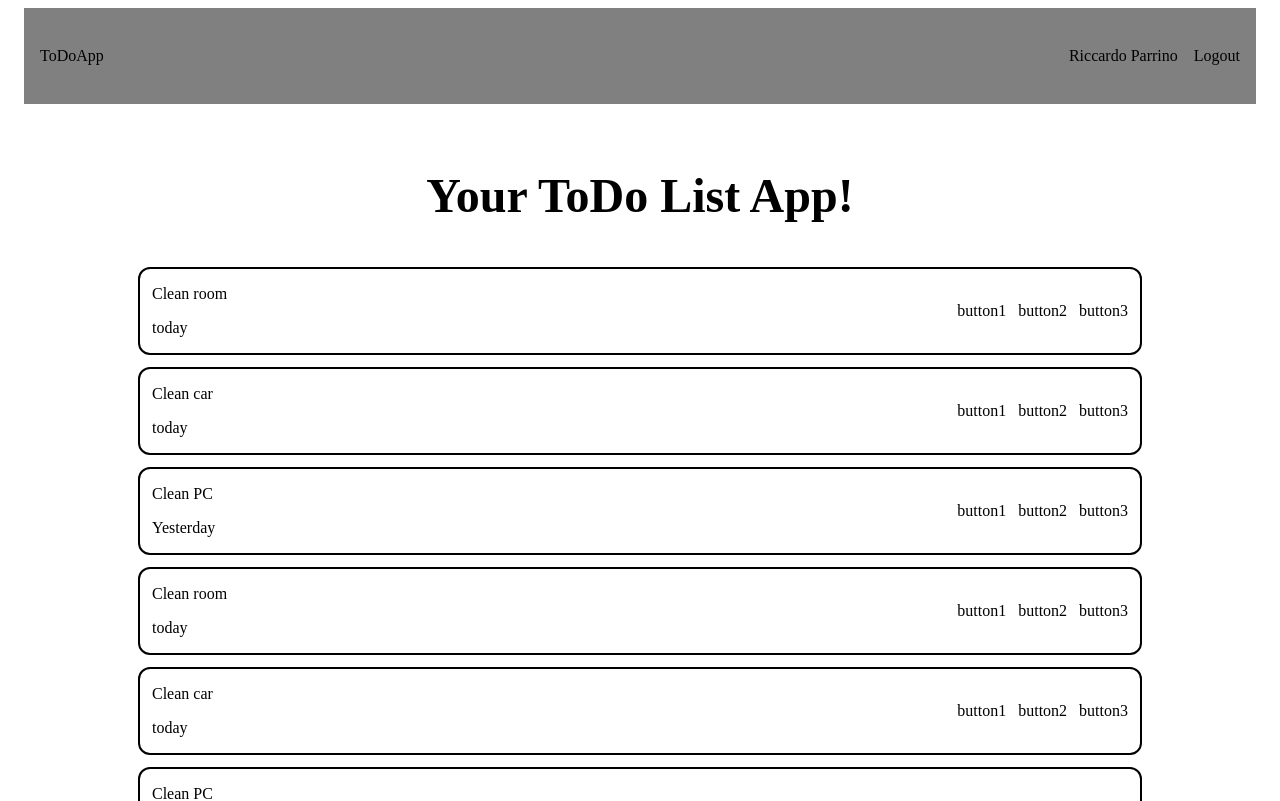
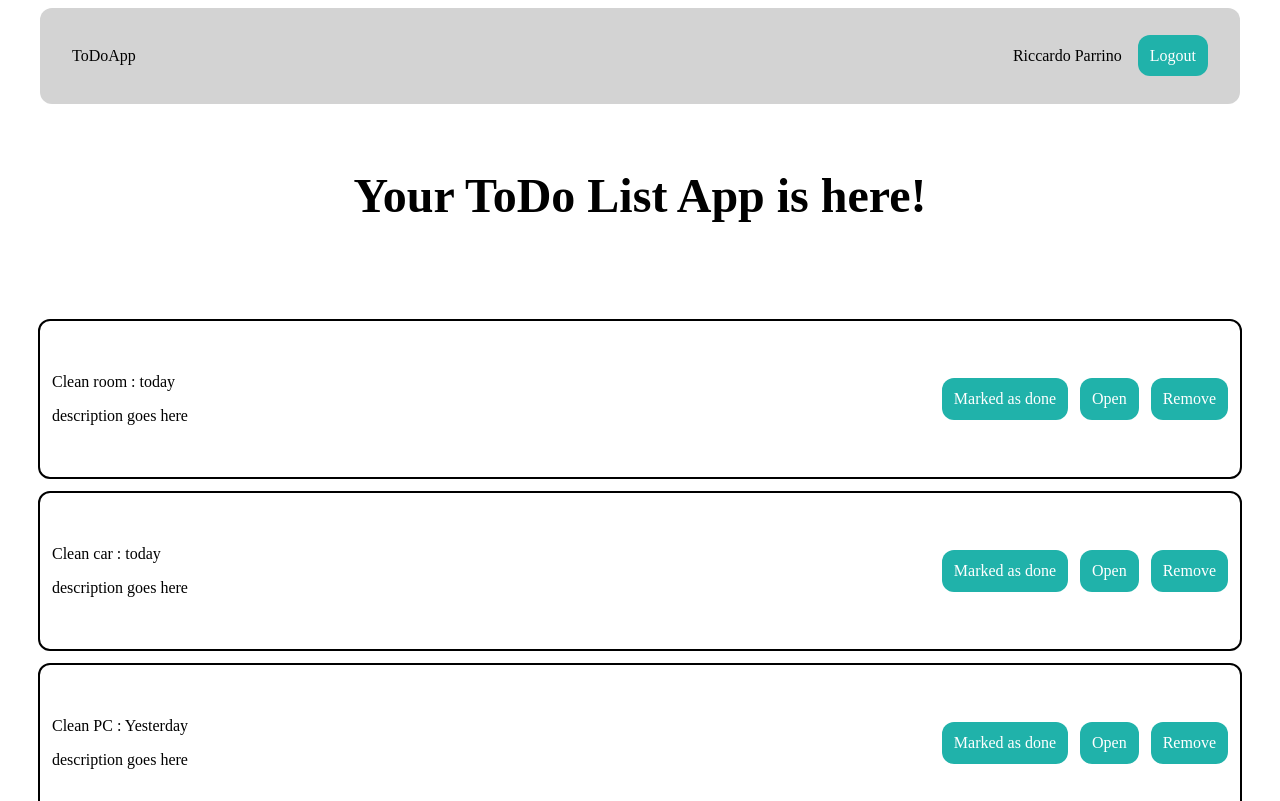
Before and after one commit to RiccardoParrino/ToDoApp, an Angular app in the folder frontend/todo/: page / in a window 1280 px wide. Shown: the top 801 px of the page. Built offline with nearby package versions, Linux system fonts and the light colour scheme.

Commit message:
better style app

```diff
--- a/frontend/todo/src/app/activity/activity.css
+++ b/frontend/todo/src/app/activity/activity.css
@@ -5,7 +5,8 @@
     align-items: center;
     border: solid black 2px;
     margin: 12px auto;
-    max-width: 1000px;
+    max-width: 1200px;
+    min-height: 156px;
     border-radius: 12px;
 }
 
@@ -21,3 +22,10 @@
     column-gap: 12px;
     margin: 0px 12px;
 }
+
+.button {
+    background-color: lightseagreen;
+    color: white;
+    padding: 12px;
+    border-radius: 12px;
+}
--- a/frontend/todo/src/app/activity/activity.html
+++ b/frontend/todo/src/app/activity/activity.html
@@ -1,11 +1,11 @@
 <div class="activity-container" *ngFor="let activity of activities">
     <div class="activity-left-container">
-        <p>{{activity.name}}</p>
-        <p>{{activity.date}}</p>
+        <p>{{activity.name}} : {{activity.date}}</p>
+        <p>{{activity.description}}</p>
     </div>
     <div class="activity-right-container">
-        <p>button1</p>
-        <p>button2</p>
-        <p>button3</p>
+        <a class="button">Marked as done</a>
+        <a class="button">Open</a>
+        <a class="button">Remove</a>
     </div>
 </div>
--- a/frontend/todo/src/app/activity/activity.ts
+++ b/frontend/todo/src/app/activity/activity.ts
@@ -13,31 +13,31 @@ export class Activity implements OnInit{
 
   ngOnInit(): void {
     this.activities.push(
-      new ActivityModel("Clean room", "today")
+      new ActivityModel("Clean room", "today", "description goes here")
     );
     this.activities.push(
-      new ActivityModel("Clean car", "today")
+      new ActivityModel("Clean car", "today", "description goes here")
     );
     this.activities.push(
-      new ActivityModel("Clean PC", "Yesterday")
+      new ActivityModel("Clean PC", "Yesterday", "description goes here")
     );
     this.activities.push(
-      new ActivityModel("Clean room", "today")
+      new ActivityModel("Clean room", "today", "description goes here")
     );
     this.activities.push(
-      new ActivityModel("Clean car", "today")
+      new ActivityModel("Clean car", "today", "description goes here")
     );
     this.activities.push(
-      new ActivityModel("Clean PC", "Yesterday")
+      new ActivityModel("Clean PC", "Yesterday", "description goes here")
     );
     this.activities.push(
-      new ActivityModel("Clean room", "today")
+      new ActivityModel("Clean room", "today", "description goes here")
     );
     this.activities.push(
-      new ActivityModel("Clean car", "today")
+      new ActivityModel("Clean car", "today", "description goes here")
     );
     this.activities.push(
-      new ActivityModel("Clean PC", "Yesterday")
+      new ActivityModel("Clean PC", "Yesterday", "description goes here")
     );
   }
 }
--- a/frontend/todo/src/app/model/ActivityModel.ts
+++ b/frontend/todo/src/app/model/ActivityModel.ts
@@ -1,9 +1,11 @@
 export class ActivityModel {
     name:string;
     date:string;
+    description:string;
 
-    constructor(name:string, date:string) {
+    constructor(name:string, date:string, description:string) {
         this.name = name;
         this.date = date;
+        this.description = description;
     }
 }
--- a/frontend/todo/src/app/navbar/navbar.css
+++ b/frontend/todo/src/app/navbar/navbar.css
@@ -3,9 +3,11 @@
     flex-direction: row;
     align-items: center;
     justify-content: space-between;
-    background-color: grey;
+    background-color: lightgray;
     height: 96px;
-    margin: 0px 16px;
+    margin: 0px auto;
+    border-radius: 12px;
+    max-width: 1200px;
 }
 
 .left-navbar-container {
@@ -14,7 +16,7 @@
     align-items: center;
     justify-content: center;
     column-gap: 16px;
-    margin: 0px 16px;
+    margin: 0px 32px;
 }
 
 .right-navbar-container {
@@ -23,5 +25,12 @@
     align-items: center;
     justify-content: center;
     column-gap: 16px;
-    margin: 0px 16px;
+    margin: 0px 32px;
 }
+
+.button {
+    background-color: lightseagreen;
+    color: white;
+    padding: 12px;
+    border-radius: 12px;
+}
--- a/frontend/todo/src/app/navbar/navbar.html
+++ b/frontend/todo/src/app/navbar/navbar.html
@@ -4,6 +4,8 @@
     </div>
     <div class="right-navbar-container">
         <div class="username-container">Riccardo Parrino</div>
-        <div class="logout-button-container">Logout</div>
+        <div class="logout-button-container">
+            <a class="button">Logout</a>
+        </div>
     </div>
 </div>
--- a/frontend/todo/src/app/title/title.css
+++ b/frontend/todo/src/app/title/title.css
@@ -3,7 +3,8 @@
     flex-direction: row;
     align-items: center;
     justify-content: center;
-    margin-top: 32px;
+    margin: 32px;
+    margin-bottom: 64px;
 }
 
 h1 {
--- a/frontend/todo/src/app/title/title.html
+++ b/frontend/todo/src/app/title/title.html
@@ -1,3 +1,3 @@
 <div class="title-container">
-    <h1>Your ToDo List App!</h1>
+    <h1>Your ToDo List App is here!</h1>
 </div>
```
